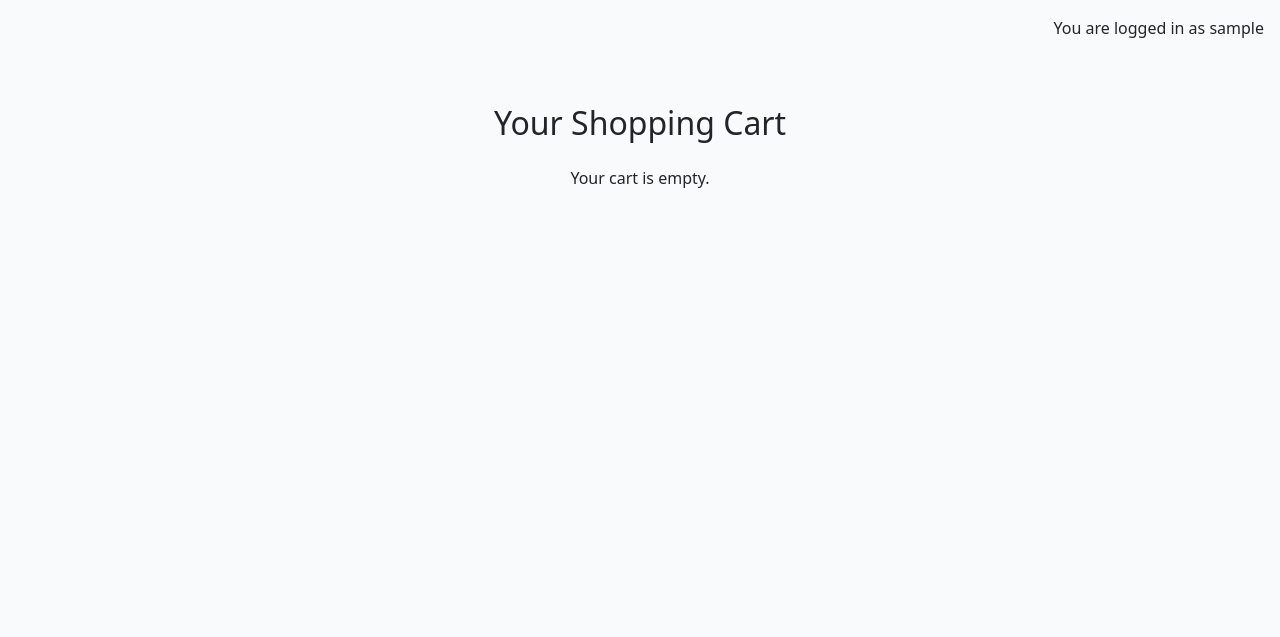
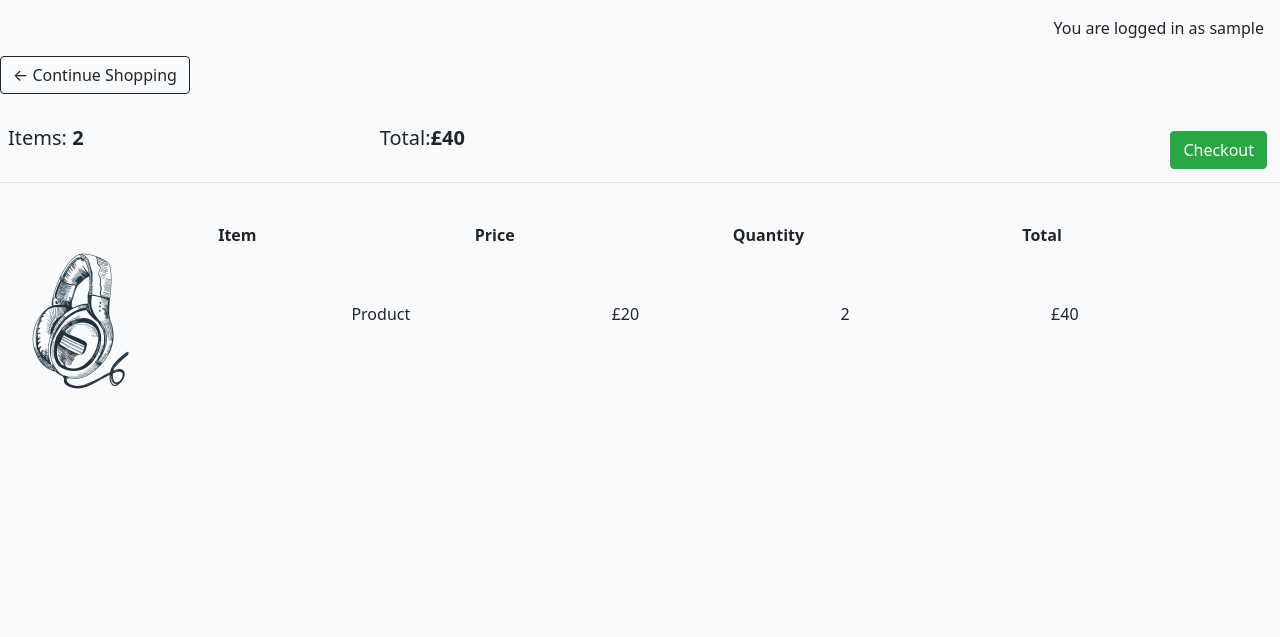
Before and after one commit to MarkChips/online-shopping-simulator, a Django app: page /cart/ in a window 1280 px wide. Shown: the part 60-697 px from the top of that part. Run offline with Django 4.2, Linux system fonts and the light colour scheme; the visitor is signed in with stand-in values (Sample User, id 1); data comes from the database, SQL or seed files in the repository; data that the repository does not hold is empty; the page is wider than the window, and the part outside it is not shown.

Commit message:
add styles for users shopping cart

```diff
--- a/codestar/settings.py
+++ b/codestar/settings.py
@@ -116,6 +116,7 @@ DATABASES = {
 }
 
 CSRF_TRUSTED_ORIGINS = [
+    "https://*.ws-eu115.gitpod.io",
     "https://*.ws.codeinstitute-ide.net",
     "https://*.herokuapp.com"
 ]
--- a/static/css/style.css
+++ b/static/css/style.css
@@ -80,7 +80,28 @@ section {
 }
 .row .col-lg-4 {
     border: 1px solid #303030;
+    border-radius: 12px;
+    margin-right: 10px;
 }
+
+.row .col-lg-4:last-child {
+    margin-right: 0px;
+}
+
+/* cart */
+.cart-row {
+    display: flex;
+    align-items: center;
+}
+
+.cart-row > div {
+    flex: 1;
+}
+
+.cart-row .row-image {
+    max-width: 150px;
+}
+
 /* Product Price Styling */
 .box-element.product h4 {
     color: #28a745;
--- a/templates/store/cart.html
+++ b/templates/store/cart.html
@@ -1,53 +1,56 @@
 {% extends 'base.html' %}
+{% load static %}
+{% block content %}
 
-{% block content %}
-<div class="container py-5">
-    <h2 class="text-center mb-4">Your Shopping Cart</h2>
-    <div class="row">
-        <div class="col-md-8 offset-md-2">
-            {% if cart.items.all %}
-            <table class="table table-striped">
-                <thead>
-                    <tr>
-                        <th scope="col">Product</th>
-                        <th scope="col">Quantity</th>
-                        <th scope="col">Price</th>
-                        <th scope="col">Total</th>
-                        <th scope="col"></th>
-                    </tr>
-                </thead>
-                <tbody>
-                    {% for item in cart.items.all %}
-                    <tr>
-                        <td>{{ item.product.name }}</td>
-                        <td>
-                            <form method="POST" action="{% url 'update_cart_item' item.product.id %}">
-                                {% csrf_token %}
-                                <input type="number" name="quantity" value="{{ item.quantity }}" min="1" class="form-control" style="width: 80px;">
-                                <button type="submit" class="btn btn-sm btn-primary mt-1">Update</button>
-                            </form>
-                        </td>
-                        <td>${{ item.product.price }}</td>
-                        <td>${{ item.get_total_item_price }}</td>
-                        <td>
-                            <a href="{% url 'remove_from_cart' item.product.id %}" class="btn btn-sm btn-danger">Remove</a>
-                        </td>
-                    </tr>
-                    {% endfor %}
-                    <tr>
-                        <td colspan="3" class="text-end"><strong>Total</strong></td>
-                        <td><strong>${{ cart.get_total_price }}</strong></td>
-                        <td></td>
-                    </tr>
-                </tbody>
+<div class="row">
+    <div class="col-lg-12">
+        <div class="box-element">
+
+            <a  class="btn btn-outline-dark" href="{% url 'home' %}">&#x2190; Continue Shopping</a>
+
+            <br>
+            <br>
+            <table class="table">
+                <tr>
+                    <th><h5>Items: <strong>2</strong></h5></th>
+                    <th><h5>Total:<strong>£40</strong></h5></th>
+                    <th>
+                        <a  style="float:right; margin:5px;" class="btn btn-success" href="{% url 'home' %}">Checkout</a>
+                    </th>
+                </tr>
             </table>
-            <div class="text-center">
-                <a href="{% url 'checkout' %}" class="btn btn-lg btn-success">Proceed to Checkout</a>
+
+        </div>
+
+        <br>
+        <div class="box-element cart-product">
+            <!-- Header Row -->
+            <div class="cart-row d-flex">
+                <div class="flex-fill"></div>
+                <div class="flex-fill"><strong>Item</strong></div>
+                <div class="flex-fill"><strong>Price</strong></div>
+                <div class="flex-fill"><strong>Quantity</strong></div>
+                <div class="flex-fill"><strong>Total</strong></div>
             </div>
-            {% else %}
-            <p class="text-center">Your cart is empty.</p>
-            {% endif %}
+
+            <!-- Product Row -->
+            <div class="cart-row d-flex align-items-center list-product">
+                <div class="flex-fill">
+                    <img class="row-image" style="width: 100%; max-width: 150px;" src="{% static 'images/headset-2.png' %}">
+                </div>
+                <div class="flex-fill"><p>Product</p></div>
+                <div class="flex-fill"><p>£20</p></div>
+                <div class="flex-fill">
+                    <p class="quantity">2</p>
+                    <div class="quantity d-flex">
+                        <!--<img class="chg-quantity" src="{% static 'images/arrow_up.png' %}">
+                        <img class="chg-quantity" src="{% static 'images/arrow_down.png' %}">-->
+                    </div>
+                </div>
+                <div class="flex-fill"><p>£40</p></div>
+            </div>
+
         </div>
-    </div>
 </div>
+
 {% endblock %}
```
Also changed, not shown: static/images/headset-2.png (added), 2 other files.
